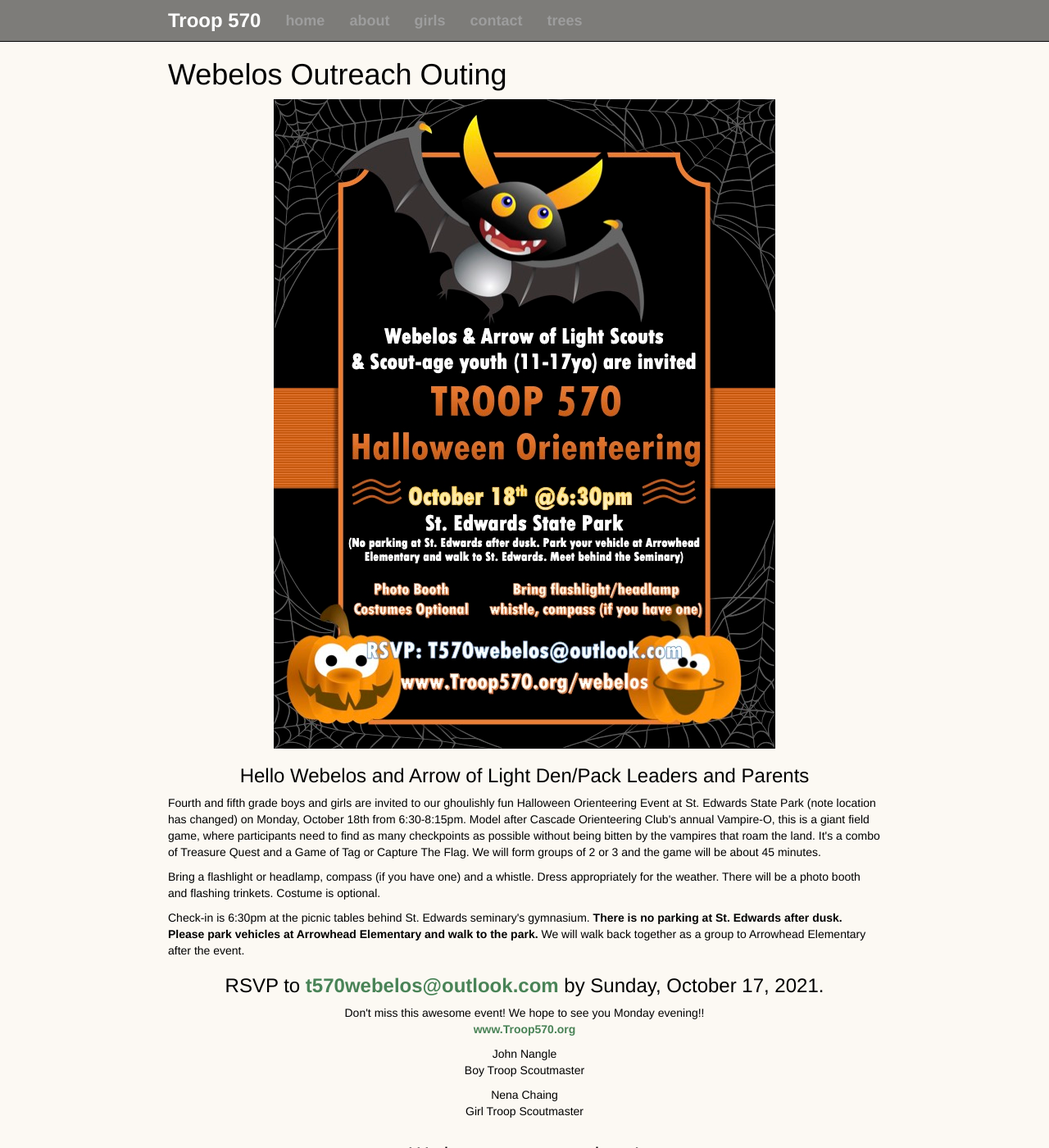
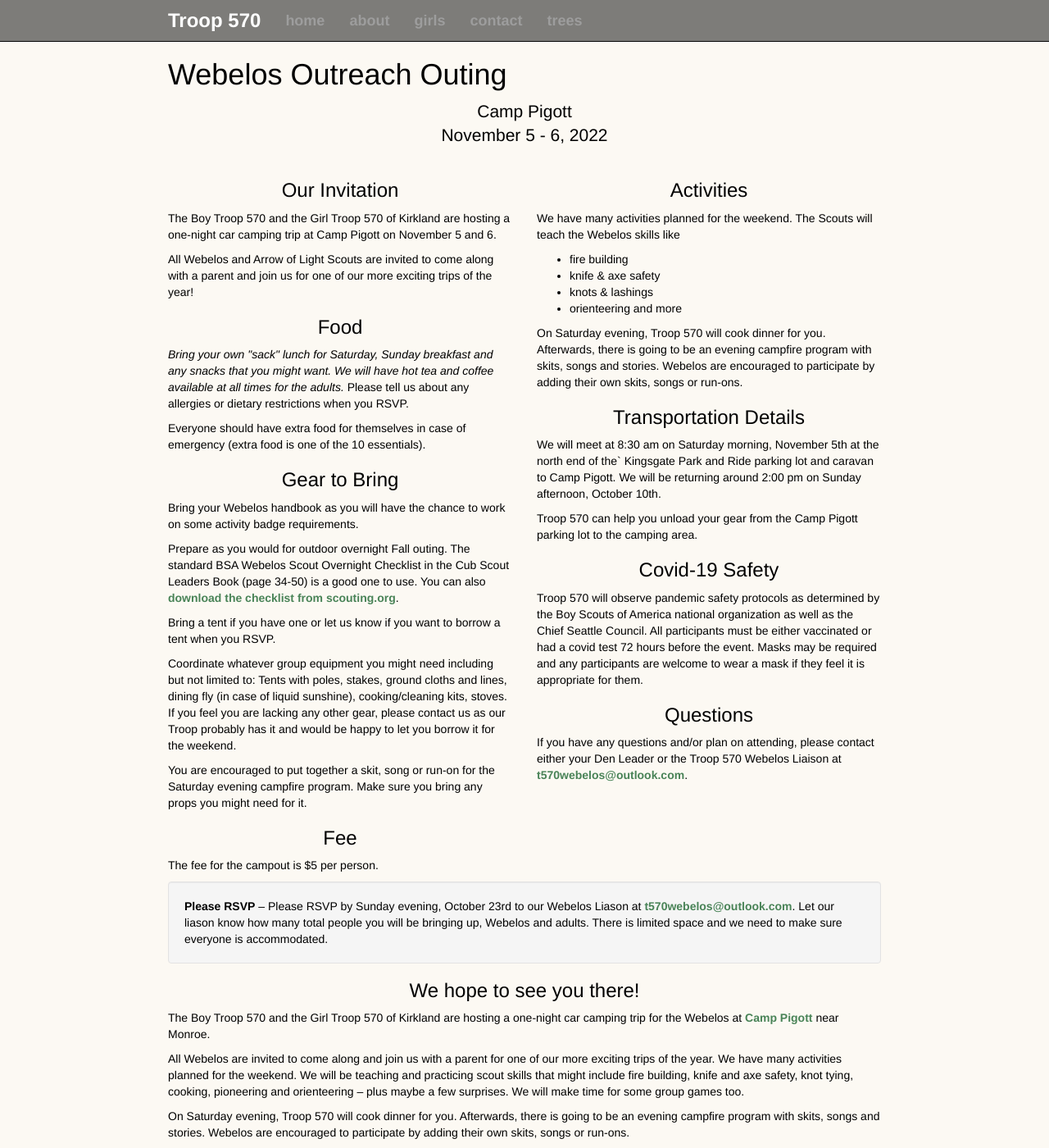
Before and after one commit to troop570/troop570.github.io, a Jekyll site: the page built from webelos/index.html, in a window 1280 px wide and 1400 px high. Shown: the whole window at 82% size. Built offline with Jekyll 4.4.1, drawn with Linux system fonts in a browser that asks for light colours; nearby versions of some CDN libraries; some of the changed text lies outside the part shown.

Commit message:
Update index.html

```diff
--- a/webelos/index.html
+++ b/webelos/index.html
@@ -2,6 +2,7 @@
 layout: page
 title: Webelos Outreach Outing
 ---
+{% comment %}
 <p class="lead text-center">
   <img src="Troop570_Halloween-O.jpg"  />
 </p>
@@ -47,17 +48,17 @@ title: Webelos Outreach Outing
 
 
 <h3 class="text-center">We hope to see you there!</h3>
+  {% endcomment %}
 
-{% comment %}
 <p class="lead text-center">
-  Fort Flagler Historical State Park<br/>
-  October 9 - 10, 2021
+  Camp Pigott<br/>
+  November 5 - 6, 2022
 </p>
 <div class="row">
 <div class="col-md-6 col-sm-12">
   <h3 class="text-center">Our Invitation</h3>
   <p>
-    The Boy Troop 570 and the Girl Troop 570 of Kirkland are hosting a one-night car camping trip at Fort Flagler Historical State Park on Marrowstone Island on October 9 and 10.
+    The Boy Troop 570 and the Girl Troop 570 of Kirkland are hosting a one-night car camping trip at Camp Pigott on November 5 and 6.
   </p>
   <p>
     All Webelos and Arrow of Light Scouts are invited to come along with a parent and join us for one of our more exciting trips of the year!
@@ -115,11 +116,11 @@ title: Webelos Outreach Outing
     </p>
   <h3 class="text-center">Transportation Details</h3>
   <p>
-    We will meet at 8:30 am on Saturday morning, October 9th at the north end of the` Kingsgate Park and Ride parking lot and caravan to Fort Flagler State Park.
+    We will meet at 8:30 am on Saturday morning, November 5th at the north end of the` Kingsgate Park and Ride parking lot and caravan to Camp Pigott.
     We will be returning around 2:00 pm on Sunday afternoon, October 10th.
   </p>
   <p>
-      Troop 570 can help you unload your gear from the Fort Flagler parking lot to the camping area.
+      Troop 570 can help you unload your gear from the Camp Pigott parking lot to the camping area.
   </p>
   <h3 class="text-center">Covid-19 Safety</h3>
   <p>
@@ -136,7 +137,7 @@ title: Webelos Outreach Outing
 </div>
 </div>
 <div class="well">
-  <b>Please RSVP</b> – Please RSVP by Sunday evening, September 26th to our
+  <b>Please RSVP</b> – Please RSVP by Sunday evening, October 23rd to our
   Webelos Liason at <a href="mailto:t570webelos@outlook.com">t570webelos@outlook.com</a>.  Let our liason know how many total people
   you will be bringing up, Webelos and adults. There is limited space and we
   need to make sure everyone is accommodated.
@@ -167,7 +168,7 @@ run-ons.
 <h4>Travel</h4>
 
 <p>Meet us at the north end of the Kingsgate Park &amp; Ride at 9:30 AM on
-Saturday, November 2nd. Plan on leaving the parking lot promptly by 10:00 AM
+Saturday, November 5th. Plan on leaving the parking lot promptly by 10:00 AM
 when all have arrived.
 
 <p>The drive to Camp Pigott is approximately 45 minutes from Kirkland <a
@@ -302,4 +303,3 @@ evening campfire program. Make sure you bring any props you might need for it.
 </table>
 
 <p><a href="T570WebelosOuting.pdf">Printable Flyer</a>
-  {% endcomment %}
```
